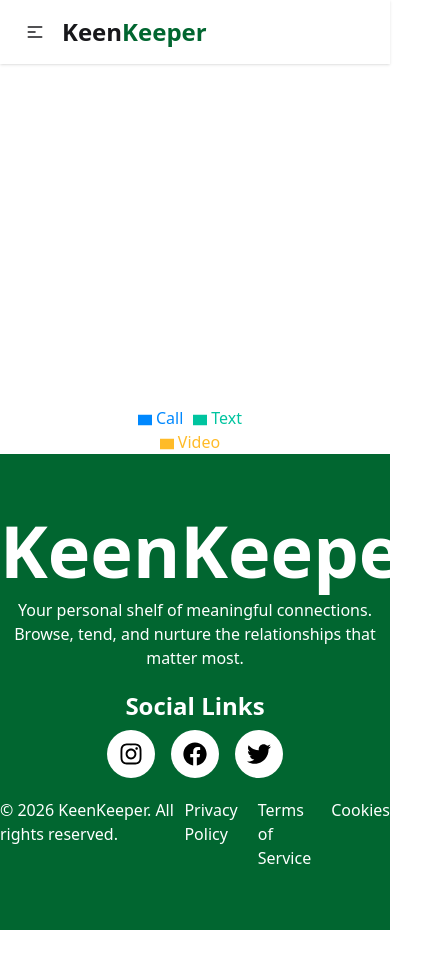
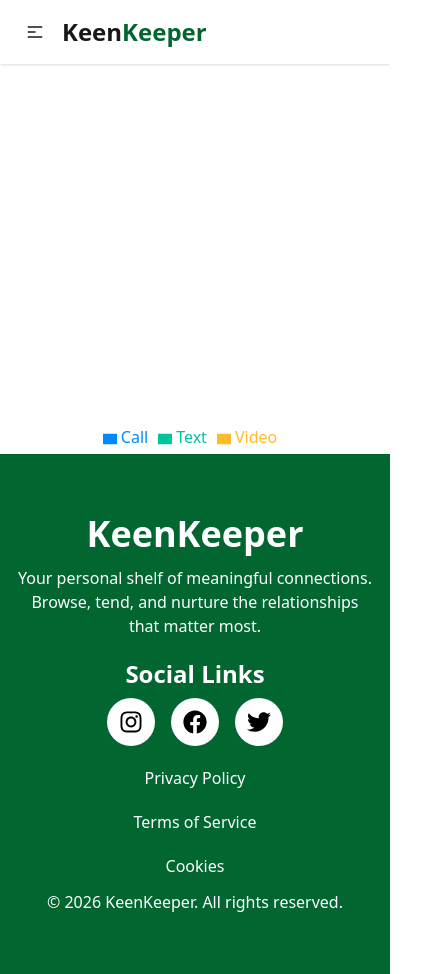
Before and after one commit to Saddam2508/b13-a07-Saddam, a Next.js app: page /stats in a window 390 px wide. Shown: the whole page, 434 px wide, since content can reach past the window. Before the commit the page ends 930 px from the top, so only its background shows below. Built offline with nearby package versions, Linux system fonts and the light colour scheme.

Commit message:
responsive class added

```diff
--- a/src/components/footer/Footer.tsx
+++ b/src/components/footer/Footer.tsx
@@ -1,11 +1,22 @@
+"use client";
+
 import Link from "next/link";
 import { FaFacebook, FaInstagram, FaTwitter } from "react-icons/fa";
-
+import { motion } from "framer-motion";
 const Footer = () => {
   return (
-    <div className="bg-green-800 py-15">
+    <motion.div
+      initial={{ opacity: 0, y: 150 }}
+      whileInView={{ opacity: 1, y: 0 }}
+      viewport={{ once: true }}
+      transition={{
+        duration: 0.45,
+        ease: "easeOut",
+      }}
+      className="bg-green-800 py-15 px-4 sm:px-0"
+    >
       <div className="text-center space-y-3 text-white">
-        <h2 className="text-7xl font-bold ">KeenKeeper</h2>
+        <h2 className=" text-4xl sm:text-7xl font-bold ">KeenKeeper</h2>
         <p>
           Your personal shelf of meaningful connections. Browse, tend, and
           nurture the relationships that matter most.
@@ -25,9 +36,9 @@
           </span>
         </div>
       </div>
-      <div className="container mx-auto flex justify-between mt-5 text-white">
+      <div className="container mx-auto flex flex-col-reverse sm:flex-row justify-between mt-5 text-white gap-3 text-center sm:text-start">
         <p>&copy; 2026 KeenKeeper. All rights reserved.</p>
-        <div className="flex gap-5">
+        <div className=" flex flex-col sm:flex-row gap-5">
           <Link href="/privacy-policy" className="text-white hover:underline">
             Privacy Policy
           </Link>
@@ -39,7 +50,7 @@
           </Link>
         </div>
       </div>
-    </div>
+    </motion.div>
   );
 };
 
--- a/src/components/friends/FriendCard.tsx
+++ b/src/components/friends/FriendCard.tsx
@@ -1,7 +1,9 @@
+"use client";
+
 import Image from "next/image";
 import { Friend } from "./FriendList";
 import Link from "next/link";
-
+import { motion } from "framer-motion";
 interface FriendCardProps {
   friend: Friend;
 }
@@ -29,7 +31,23 @@
   };
 
   return (
-    <Link href={`/friends/${friend.id}`} className="card bg-base-100 shadow-sm">
+    <motion.div
+      initial={{ opacity: 0, y: 150 }}
+      whileInView={{ opacity: 1, y: 0 }}
+      whileHover={{
+        scale: 1.05,
+        y: -5,
+      }}
+      viewport={{ once: true }}
+      transition={{
+        duration: 0.45,
+        ease: "easeOut",
+      }}
+    >
+      <Link
+        href={`/friends/${friend.id}`}
+        className="card bg-base-100 shadow-sm"
+      >
         <figure className="px-10 pt-10">
           <Image
             src={friend.picture}
@@ -52,6 +70,7 @@
           </div>
         </div>
       </Link>
+    </motion.div>
   );
 };
 
--- a/src/components/friends/FriendDetails.tsx
+++ b/src/components/friends/FriendDetails.tsx
@@ -16,7 +16,7 @@
   };
 
   return (
-    <div className="container mx-auto grid grid-cols-2 my-20 gap-5">
+    <div className="container mx-auto grid grid-cols-1 md:grid-cols-2 my-10 sm:my-20 gap-5 px-4">
       <div className="detail-left flex flex-col gap-5">
         <FriendDetailCard friend={friend} />
         <button className="btn bg-base-100 shadow-md gap-2  p-10 font-bold text-lg cursor-pointer">
@@ -42,8 +42,8 @@
         </button>
       </div>
 
-      <div className="detail-right flex flex-col gap-20">
-        <div className="grid grid-cols-3 gap-5">
+      <div className="detail-right flex flex-col gap-17">
+        <div className="grid grid-cols-1 md:grid-cols-3 gap-5">
           <div className="p-6 shadow-md rounded-lg  flex flex-col justify-center items-center gap-2">
             <span className="text-2xl font-bold">62</span>
             <span>Days Since Contact</span>
@@ -53,15 +53,15 @@
             <span>Goal (Days)</span>
           </div>
           <div className="p-6 shadow-md rounded-lg flex flex-col justify-center items-center gap-3">
-            <span className="text-2xl font-bold">
+            <span className="text-xl font-bold">
               {formatDate(friend.next_due_date)}
             </span>
             <span>Next Due</span>
           </div>
         </div>
-        <div className="flex justify-between p-10 shadow-md rounded-lg">
+        <div className="flex justify-between p-5 sm:p-10 shadow-md rounded-lg gap-2">
           <div className="space-y-3">
-            <h2 className="text-2xl font-bold">Relationship Goal</h2>
+            <h2 className="text-lg sm:text-2xl font-bold">Relationship Goal</h2>
             <p>
               Connect every <span className="font-bold">30 days</span>
             </p>
--- a/src/components/friends/FriendList.tsx
+++ b/src/components/friends/FriendList.tsx
@@ -18,7 +18,7 @@
   const friends: Friend[] = await data.json();
 
   return (
-    <div className="my-20">
+    <div className="my-20 *:container *:mx-auto px-4">
       <div className="text-center space-y-3">
         <h2 className="text-4xl font-bold">
           Friends to keep close in your life
@@ -33,7 +33,31 @@
         </button>
       </div>
       <div>
-        <h2 className="text-3xl font-bold">Your Friends</h2>
+        <div className="text-center sm:text-left mt-3 sm:mt-0">
+          <h2 className=" text-xl sm:text-3xl font-bold">Your Friends</h2>
+        </div>
+        <div className="grid grid-cols-1 md:grid-cols-3 lg:grid-cols-4 gap-6 mt-10">
+          <div className=" flex flex-col p-8 rounded-lg shadow-md justify-center items-center border border-gray-50">
+            <span className="text-xl font-bold">{friends.length}</span>
+            <span>Total Friends</span>
+          </div>
+          <div className=" flex flex-col p-8 rounded-lg shadow-md justify-center items-center border border-gray-50">
+            <span className="text-xl font-bold">
+              {friends.filter((friend) => friend.status === "on-track").length}
+            </span>
+            <span>On Track</span>
+          </div>
+          <div className=" flex flex-col p-8 rounded-lg shadow-md justify-center items-center border border-gray-50">
+            <span className="text-xl font-bold">
+              {friends.filter((friend) => friend.status === "overdue").length}
+            </span>
+            <span>Need Attention</span>
+          </div>
+          <div className=" flex flex-col p-8 rounded-lg shadow-md justify-center items-center border border-gray-50">
+            <span className="text-xl font-bold">15</span>
+            <span>Interactions This Month</span>
+          </div>
+        </div>
         <div className="grid grid-cols-1 md:grid-cols-3 lg:grid-cols-4 gap-6 mt-10">
           {friends.map((friend) => (
             <FriendCard key={friend.id} friend={friend} />
--- a/src/components/timeline/Timeline.tsx
+++ b/src/components/timeline/Timeline.tsx
@@ -40,7 +40,7 @@
   };
 
   return (
-    <div className="container mx-auto mt-10">
+    <div className="container mx-auto mt-10 px-4">
       <div className="mb-5">
         <button
           className="btn"
--- a/src/components/timeline/TimelineChart.tsx
+++ b/src/components/timeline/TimelineChart.tsx
@@ -12,8 +12,6 @@
   Legend,
   Cell,
 } from "recharts";
-
-// #region Sample data
 
 // #endregion
 const renderActiveShape = ({
@@ -135,12 +133,6 @@
         aspectRatio: 1,
       }}
       responsive
-      margin={{
-        top: 50,
-        right: 120,
-        bottom: 0,
-        left: 120,
-      }}
     >
       <Pie
         activeShape={renderActiveShape}
--- a/src/components/ui/NavLink.tsx
+++ b/src/components/ui/NavLink.tsx
@@ -18,7 +18,7 @@
   return (
     <Link
       href={href}
-      className={isActive ? "btn bg-green-800 text-white" : "btn btn-ghost"}
+      className={`mr-3 ${isActive ? "btn bg-green-800 text-white" : "btn btn-ghost"}`}
     >
       {" "}
       {icon}
--- a/src/components/ui/TimelineButton.tsx
+++ b/src/components/ui/TimelineButton.tsx
@@ -1,12 +1,14 @@
 "use client";
 
 import { Timeline, TimelineContext } from "@/context/TimelineContext";
-import React, { useContext } from "react";
+import React, { useContext, useState } from "react";
 
 import { Friend } from "../friends/FriendList";
 import Image from "next/image";
 
 const TimelineButton = ({ friend }: { friend: Friend }) => {
+  const [activeButton, setActiveButton] = useState<string | null>(null);
+
   type ActionItem = {
     label: string;
     icon: string;
@@ -34,7 +36,6 @@
   const { setTimeLine } = context;
 
   const handleCall = (icons: string, labels: string) => {
-    // const existTimeline = timeline.find((t) => t.id === friend.id);
     const t: Timeline = {
       id: friend.id,
       name: friend.name,
@@ -42,26 +43,16 @@
       icon: icons,
     };
     setTimeLine((prev) => [...prev, t]);
-    // if (!existTimeline) {
-    //   const t: Timeline = {
-    //     id: friend.id,
-    //     name: friend.name,
-    //     label: labels,
-    //     icon: icons,
-    //   };
-    //   setTimeLine((prev) => [...prev, t]);
-    // } else {
-    //   alert("Timeline already exists for this friend.");
-    // }
+    setActiveButton(labels);
   };
 
   return (
-    <div className="flex justify-between p-6 shadow-md rounded-lg">
+    <div className=" flex flex-col sm:flex-row justify-between items-center p-6 shadow-md rounded-lg gap-3">
       {actions.map((action, idx) => (
         <button
           key={idx}
           onClick={() => handleCall(action.icon, action.label)}
-          className="btn flex-col px-12 py-15"
+          className={`btn flex-col px-12 py-15 ${activeButton === action.label ? "bg-green-800 text-white" : ""}`}
         >
           <Image src={action.icon} alt={action.label} width={40} height={40} />
           <span className="text-xl"> {action.label} </span>
```
Lines whose indentation alone changed are shown as unchanged.
